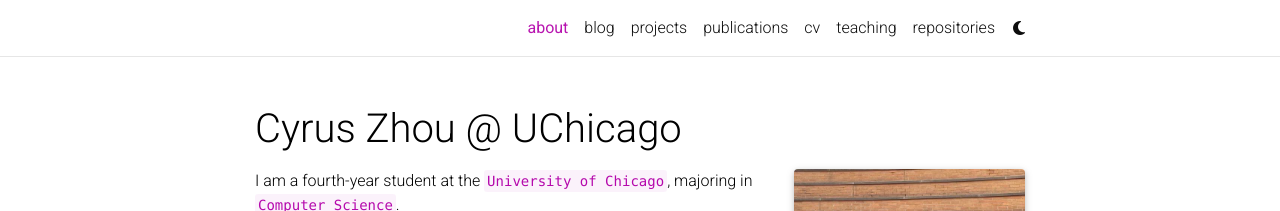
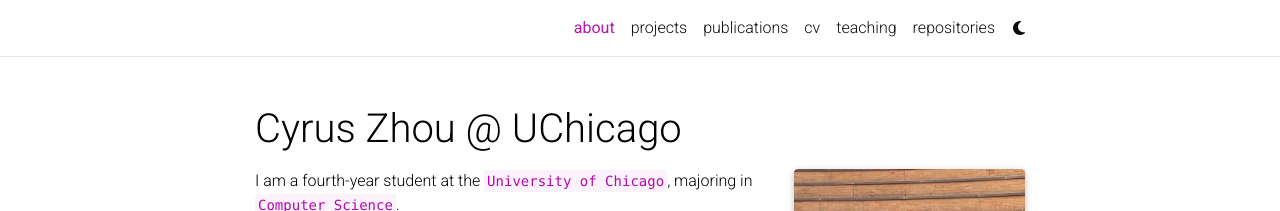
Before and after one commit to cyruszzhou/cyruszzhou.github.io, a Jekyll site: the page built from _pages/about.md, in a window 1280 px wide. Shown: the top 211 px of the page. Built offline with Jekyll 4.4.1, drawn with Linux system fonts in a browser that asks for light colours; full-size pictures stand in for the smaller copies a plugin makes; comment, search, counter and statistics services are not loaded; a style sheet for code colours, icons or effects is not loaded.

Commit message:
delete blog

```diff
--- a/_includes/header.html
+++ b/_includes/header.html
@@ -51,16 +51,16 @@
                   {%- endif -%}
                 </a>
               </li>
-              {% if site.blog_nav_title %}
+              <!-- {% if site.blog_nav_title %} -->
               <!-- Blog -->
-              <li class="nav-item {% if page.url contains 'blog' %}active{% endif %}">
+              <!-- <li class="nav-item {% if page.url contains 'blog' %}active{% endif %}">
                 <a class="nav-link" href="{{ '/blog/' | relative_url }}">{{ site.blog_nav_title }}
                   {%- if page.url contains 'blog' -%}
                   <span class="sr-only">(current)</span>
                   {%- endif -%}
                 </a>
               </li>
-              {%- endif %}
+              {%- endif %} -->
 
               <!-- Other pages -->
               {%- assign sorted_pages = site.pages | sort: "nav_order" -%}
```
